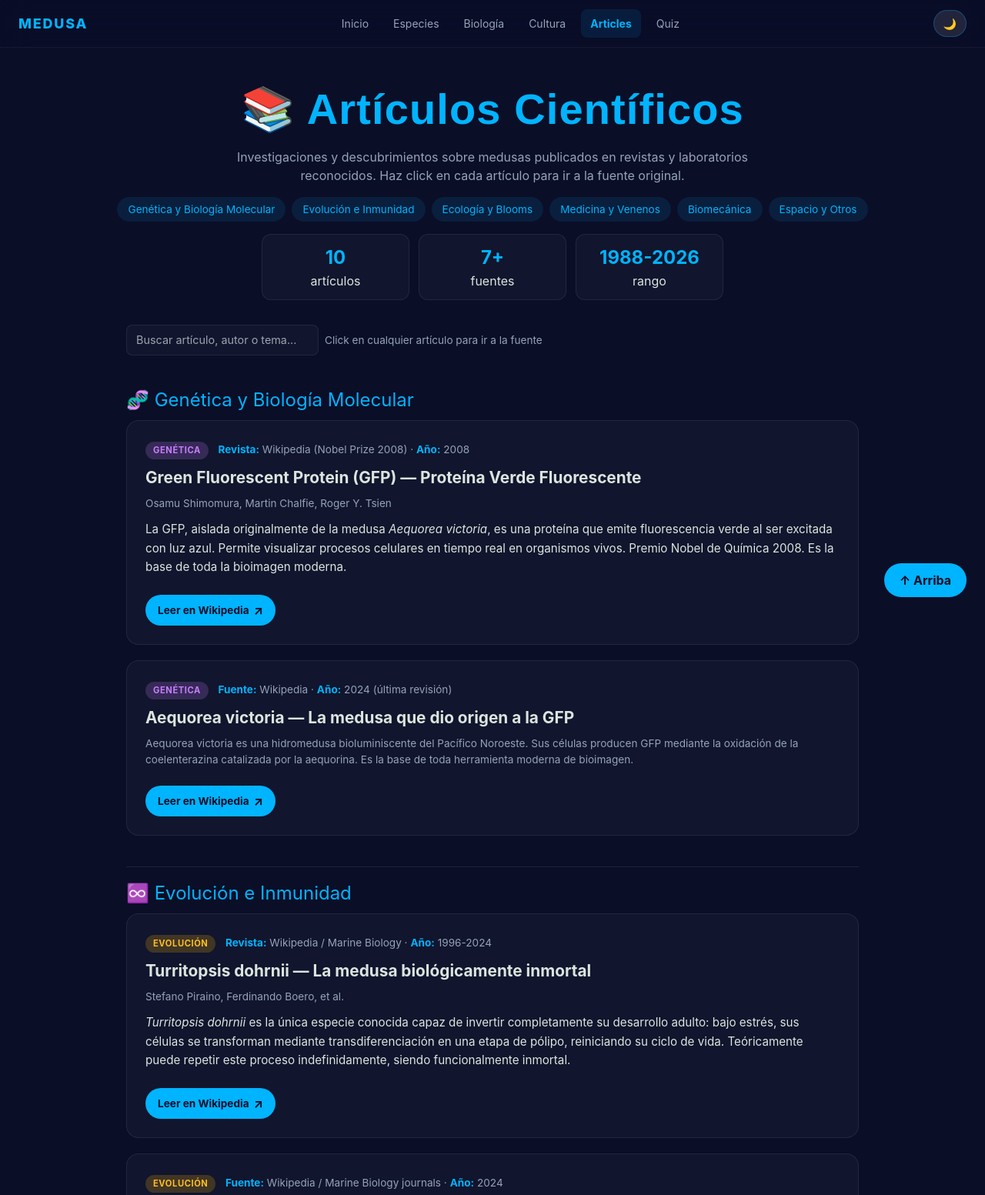
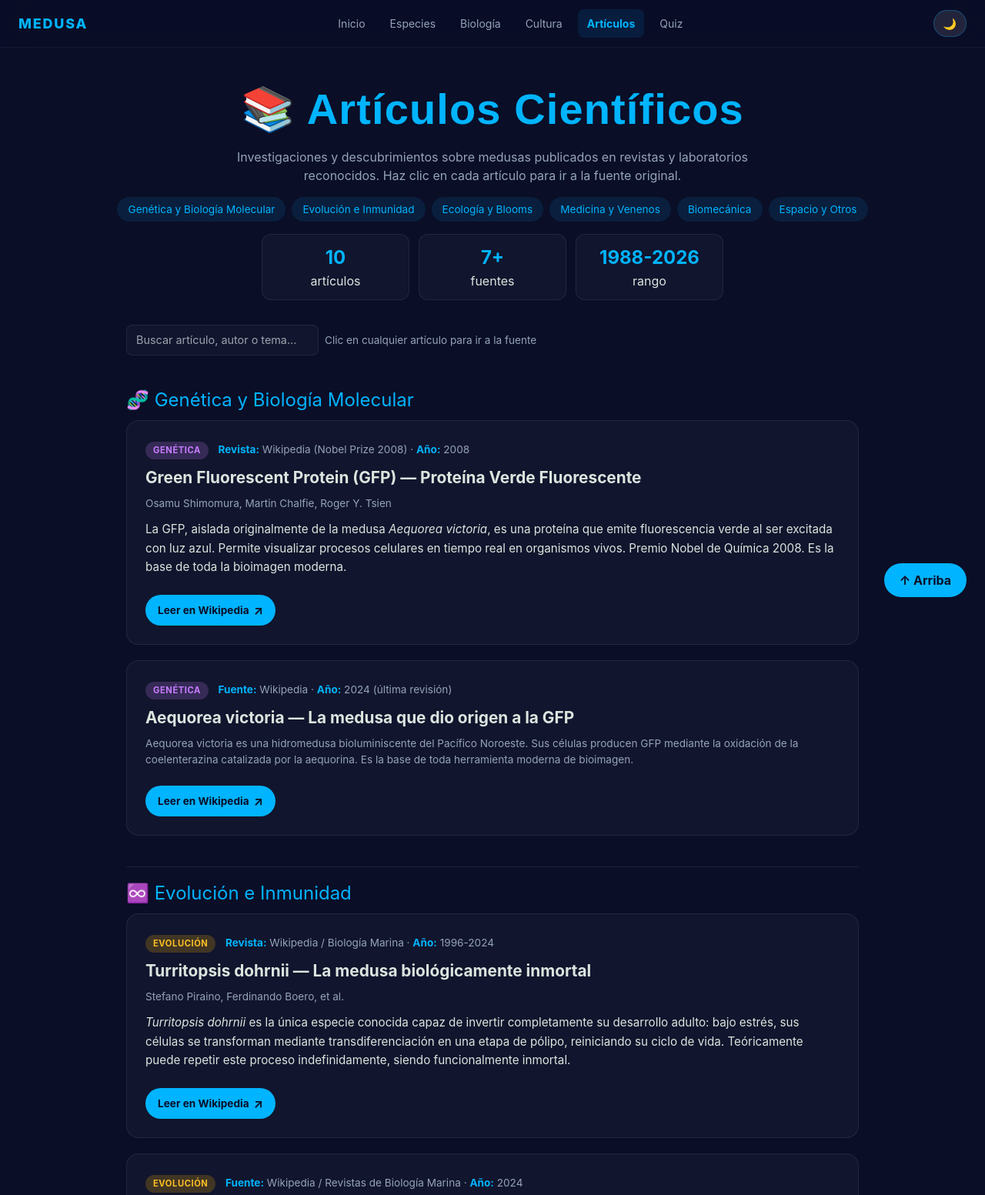
Before and after one commit to Holaidos/Medusa-D, a plain HTML site: page articles.html in a window 1280 px wide. Shown: the top 1553 px of the page at 77% size. Drawn offline with nearby package versions, Linux system fonts and the light colour scheme.

Commit message:
Translate all English UI text to Spanish
- articles.html: 'Articles' -> 'Artículos' nav, 'Click' -> 'Clic'
- 'Marine Biology' -> 'Biología Marina' in source attribution
- species.html: 'Reset' -> 'Reiniciar' button text

```diff
--- a/articles.html
+++ b/articles.html
@@ -106,7 +106,7 @@
       <a href="species.html" class="nav-link">Especies</a>
       <a href="biology.html" class="nav-link">Biología</a>
       <a href="culture.html" class="nav-link">Cultura</a>
-      <a href="articles.html" class="nav-link active">Articles</a>
+      <a href="articles.html" class="nav-link active">Artículos</a>
       <a href="quiz.html" class="nav-link">Quiz</a>
     </div>
     <button id="theme-btn" class="theme-toggle-btn" aria-label="Cambiar tema">🌙</button>
@@ -115,7 +115,7 @@
 
 <header class="hero-header">
   <h1>📚 Artículos Científicos</h1>
-  <p>Investigaciones y descubrimientos sobre medusas publicados en revistas y laboratorios reconocidos. Haz click en cada artículo para ir a la fuente original.</p>
+  <p>Investigaciones y descubrimientos sobre medusas publicados en revistas y laboratorios reconocidos. Haz clic en cada artículo para ir a la fuente original.</p>
   <div class="anchors">
     <a href="#genetica">Genética y Biología Molecular</a>
     <a href="#evolucion">Evolución e Inmunidad</a>
@@ -136,7 +136,7 @@
   <!-- Filter -->
   <div class="filter-bar">
     <input type="text" id="search" placeholder="Buscar artículo, autor o tema..." />
-    <span style="color: var(--text-muted); font-size: 0.85rem;">Click en cualquier artículo para ir a la fuente</span>
+    <span style="color: var(--text-muted); font-size: 0.85rem;">Clic en cualquier artículo para ir a la fuente</span>
   </div>
 
   <!-- ============ GENETICA ============ -->
@@ -174,7 +174,7 @@
     <article class="article-card" data-search="turritopsis dohrnii immortal jellyfish transdifferentiation reverse development piraino">
       <div>
         <span class="article-tag evolution">Evolución</span>
-        <span class="article-source"><strong>Revista:</strong> Wikipedia / Marine Biology · <strong>Año:</strong> 1996-2024</span>
+        <span class="article-source"><strong>Revista:</strong> Wikipedia / Biología Marina · <strong>Año:</strong> 1996-2024</span>
       </div>
       <h3 class="article-title">Turritopsis dohrnii — La medusa biológicamente inmortal</h3>
       <p class="article-source">Stefano Piraino, Ferdinando Boero, et al.</p>
@@ -187,7 +187,7 @@
     <article class="article-card" data-search="aurelia moon jellyfish life cycle bioluminescence evolution cnidaria">
       <div>
         <span class="article-tag evolution">Evolución</span>
-        <span class="article-source"><strong>Fuente:</strong> Wikipedia / Marine Biology journals · <strong>Año:</strong> 2024</span>
+        <span class="article-source"><strong>Fuente:</strong> Wikipedia / Revistas de Biología Marina · <strong>Año:</strong> 2024</span>
       </div>
       <h3 class="article-title">Aurelia aurita (Medusa Luna) — Biología y ciclo de vida</h3>
       <p>La medusa luna es la especie más estudiada del mundo. Su ciclo de vida incluye fase pólipo sésil y medusa pelágica, con reproducción sexual y asexual (estrobiliación). Ha existido por más de 500 millones de años sin cambios morfológicos significativos.</p>
```
Also changed, not shown: species.html (+1 -1 lines).
